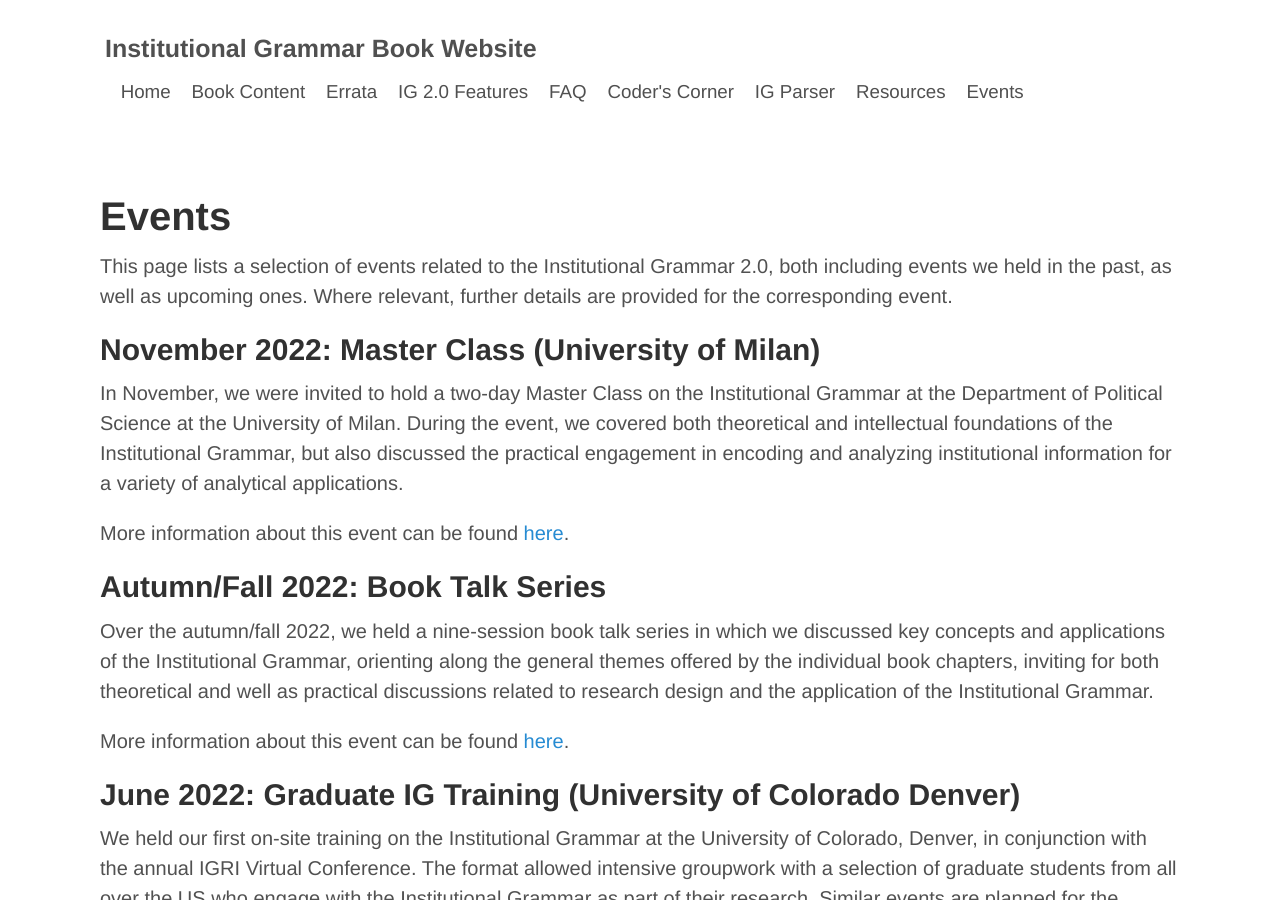
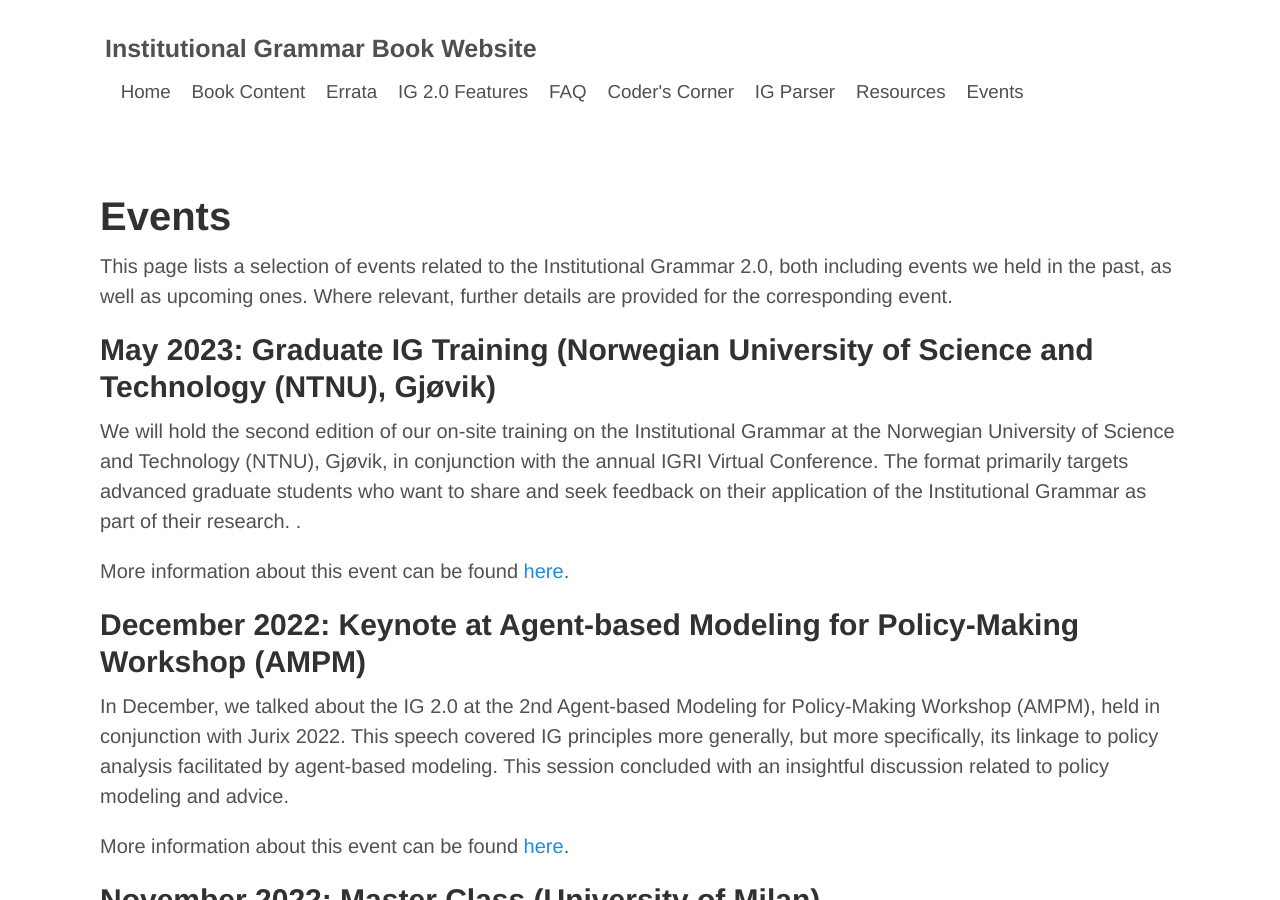
Before and after one commit to InstitutionalGrammar/IG-Book, a Jekyll site: the page built from events.md, in a window 1280 px wide and 900 px high. Built offline with Jekyll 4.4.1, drawn with Linux system fonts in a browser that asks for light colours.

Commit message:
Updated events and fixed minor typo.

```diff
--- a/events.md
+++ b/events.md
@@ -7,6 +7,17 @@ title: IG Book
 # Events
 
 This page lists a selection of events related to the Institutional Grammar 2.0, both including events we held in the past, as well as upcoming ones. Where relevant, further details are provided for the corresponding event.
+
+## May 2023: Graduate IG Training (Norwegian University of Science and Technology (NTNU), Gjøvik)
+
+We will hold the second edition of our on-site training on the Institutional Grammar at the Norwegian University of Science and Technology (NTNU), Gjøvik, in conjunction with the annual IGRI Virtual Conference. The format primarily targets advanced graduate students who want to share and seek feedback on their application of the Institutional Grammar as part of their research. .
+
+More information about this event can be found <a href="https://institutionalgrammar.org/doctoral_workshop/2023-igri-doctoral-workshop/">here</a>.
+## December 2022: Keynote at Agent-based Modeling for Policy-Making Workshop (AMPM)
+
+In December, we talked about the IG 2.0 at the 2nd Agent-based Modeling for Policy-Making Workshop (AMPM), held in conjunction with Jurix 2022. This speech covered IG principles more generally, but more specifically, its linkage to policy analysis facilitated by agent-based modeling. This session concluded with an insightful discussion related to policy modeling and advice.
+
+More information about this event can be found <a href="{{ site.path }}/https://ampmresearch.github.io/ampm2022-program">here</a>.
 
 ## November 2022: Master Class (University of Milan)
 
```
Also changed, not shown: errata.md (+2 -2 lines).
